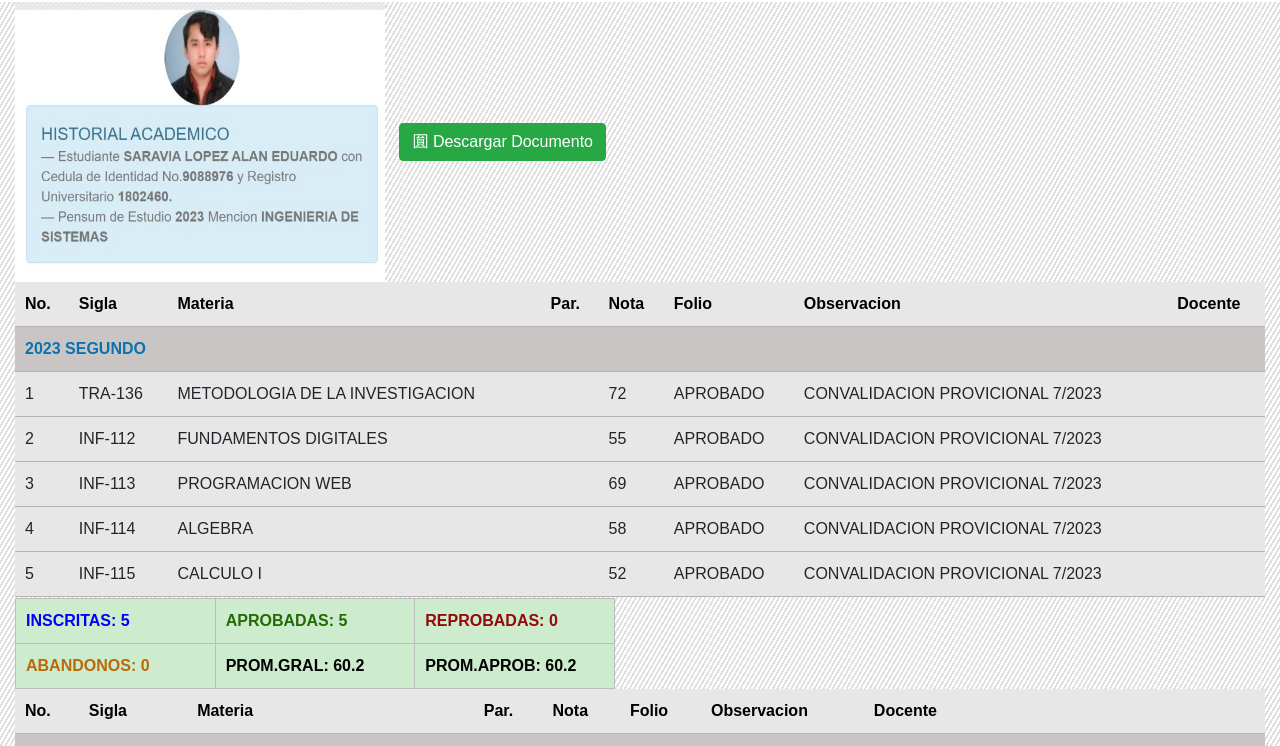
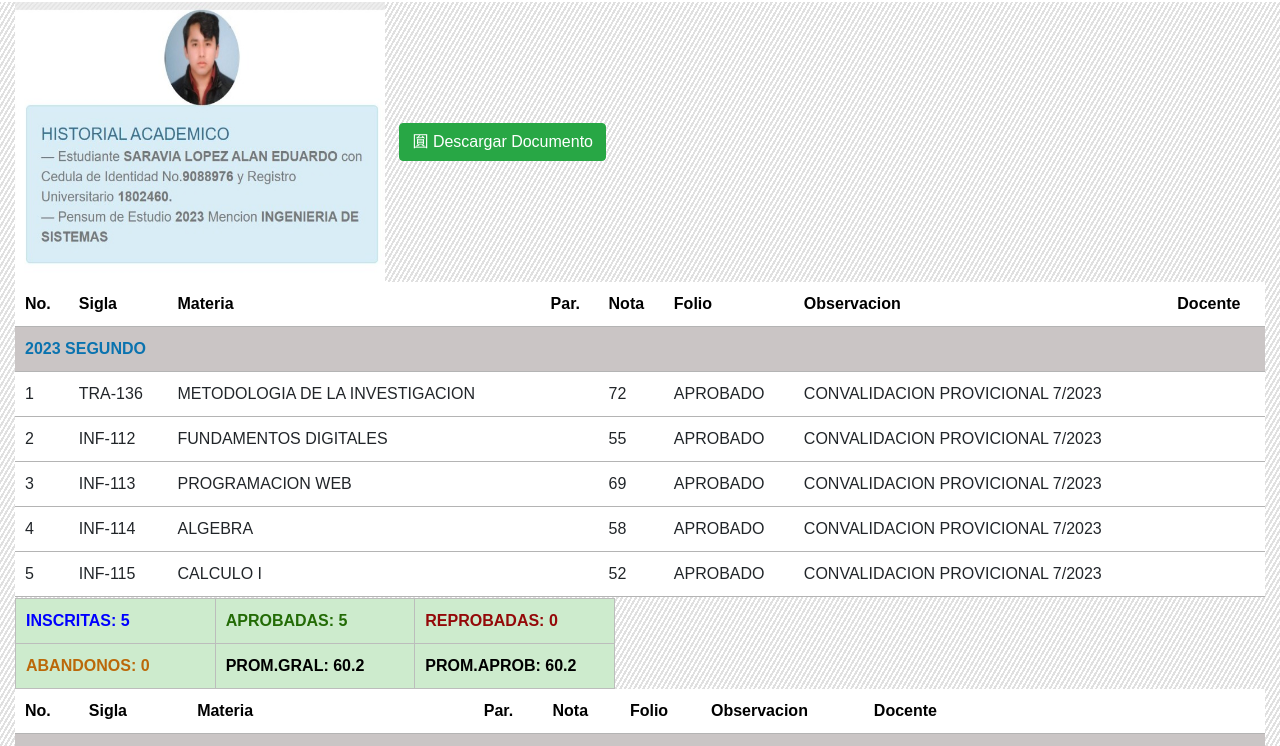
Before and after one commit to SSACarreraDeInformaticaUMSAfcpn/Umsa.edu.bo, a plain HTML site: page index2.html in a window 1280 px wide. Shown: the part 54-800 px from the top of the page. Drawn offline with nearby package versions, Linux system fonts and the light colour scheme.

Commit message:
Update index2.html

```diff
--- a/index2.html
+++ b/index2.html
@@ -86,7 +86,7 @@
         .custom-table {
         width: 100%;
         border-collapse: collapse;
-        background-color: rgb(231, 231, 231);
+        background-color: white;
         }
 
         .custom-table th,
```
